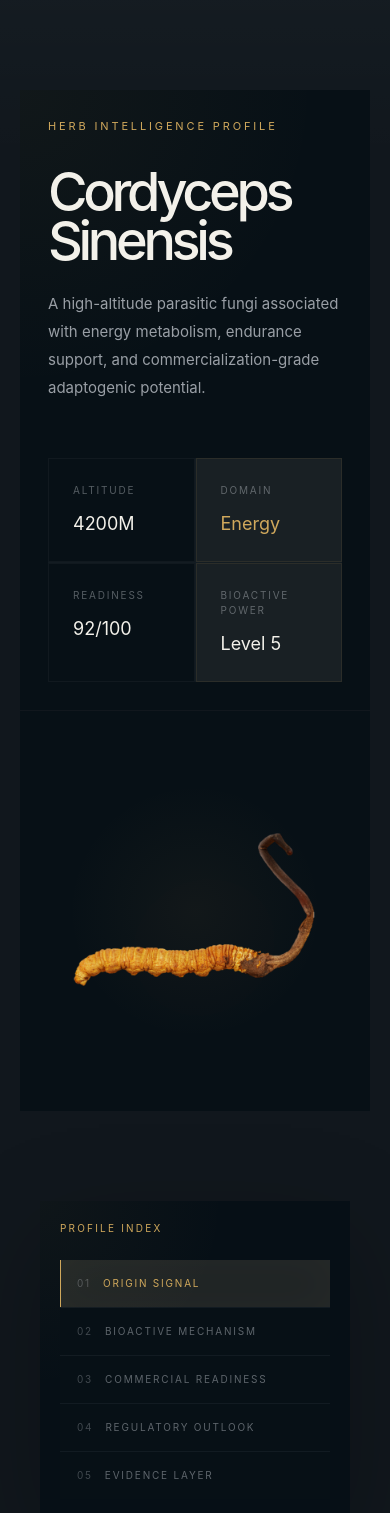
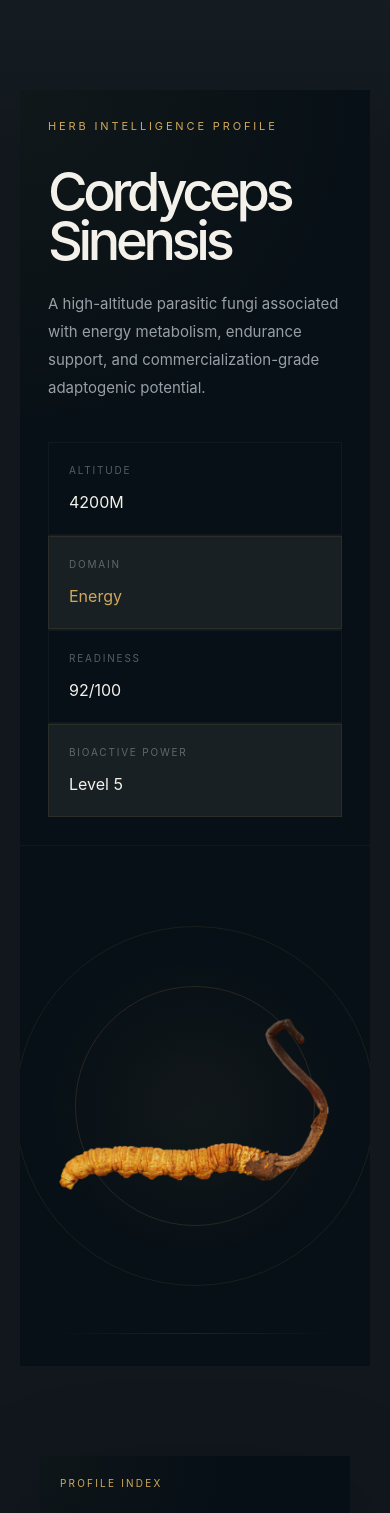
Before and after one commit to 0xMinority/polarherb-v1, a Next.js app: page /herbs/cordyceps-sinensis in a window 390 px wide. Shown: the top 1513 px of the page. Built offline with nearby package versions, Linux system fonts and the light colour scheme.

Commit message:
Refine herb detail hero visual system

```diff
--- a/src/components/herb-detail/HeroPanel.tsx
+++ b/src/components/herb-detail/HeroPanel.tsx
@@ -41,7 +41,7 @@ export function HeroPanel({ herb }: HeroPanelProps) {
                         {herb.summary}
                     </p>
 
-                    <div className="mt-14 grid max-w-2xl grid-cols-2 gap-[1px] bg-white/[0.05]">
+                    <div className="mt-10 grid max-w-2xl grid-cols-1 gap-[1px] bg-white/[0.05] md:mt-12 md:grid-cols-2 xl:mt-14">
                         {[
                             ["Altitude", `${herb.altitude}M`],
                             ["Domain", herb.domain],
@@ -50,7 +50,7 @@ export function HeroPanel({ herb }: HeroPanelProps) {
                         ].map(([label, value]) => (
                             <div
                                 key={label}
-                                className="p-6"
+                                className="p-5 xl:p-6"
                                 style={{
                                     background:
                                         label === "Domain" || label === "Bioactive Power"
@@ -67,7 +67,7 @@ export function HeroPanel({ herb }: HeroPanelProps) {
                                 </p>
 
                                 <p
-                                    className="mt-3 text-[18px]"
+                                    className="mt-3 text-[16px] md:text-[18px]"
                                     style={{
                                         color:
                                             label === "Domain"
@@ -83,7 +83,7 @@ export function HeroPanel({ herb }: HeroPanelProps) {
                 </div>
             </div>
 
-            <div className="relative flex items-center justify-center overflow-hidden bg-[#071016] p-10">
+            <div className="relative flex min-h-[520px] items-center justify-center overflow-hidden bg-[#071016] p-6 md:min-h-[680px] md:p-10 xl:min-h-0">
                 <div
                     className="pointer-events-none absolute inset-0 opacity-70"
                     style={{
@@ -92,6 +92,18 @@ export function HeroPanel({ herb }: HeroPanelProps) {
                         )}12, transparent 48%)`,
                     }}
                 />
+
+                <div
+                    className="pointer-events-none absolute left-1/2 top-1/2 h-[360px] w-[360px] -translate-x-1/2 -translate-y-1/2 rounded-full border md:h-[520px] md:w-[520px] xl:h-[720px] xl:w-[720px]"
+                    style={{ borderColor: `${getDomainColor(herb.domain)}18` }}
+                />
+
+                <div
+                    className="pointer-events-none absolute left-1/2 top-1/2 h-[240px] w-[240px] -translate-x-1/2 -translate-y-1/2 rounded-full border md:h-[360px] md:w-[360px] xl:h-[520px] xl:w-[520px]"
+                    style={{ borderColor: `${getDomainColor(herb.domain)}24` }}
+                />
+
+                <div className="pointer-events-none absolute inset-x-8 bottom-8 h-px bg-gradient-to-r from-transparent via-white/[0.08] to-transparent" />
 
                 <div
                     className="relative h-[320px] w-[320px] opacity-[0.96] md:h-[460px] md:w-[460px] xl:h-[620px] xl:w-[620px]"
```
